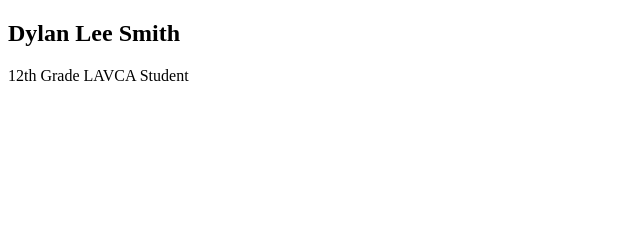
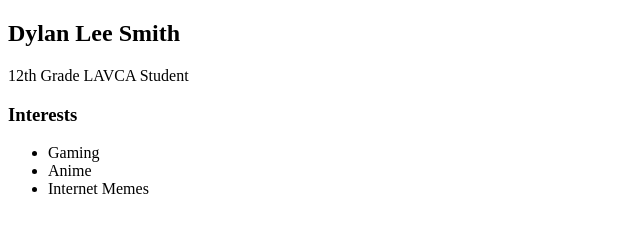
Before and after one commit to DSmith815/DSmith815.github.io, a plain HTML site: page index.html in a window 1280 px wide. Shown: the whole page, without its empty margins (0-640 px from the left). Drawn offline with Linux system fonts and the light colour scheme.

Commit message:
something

```diff
--- a/index.html
+++ b/index.html
@@ -17,9 +17,18 @@
 <div>
 
 </div>
+<!-- Content section -->
 <h2>Dylan Lee Smith</h2>
 <p>12th Grade LAVCA Student </p>
- <!-- Content section -->
+ <!-- Interests section -->
+ <div>
+    <h3>Interests</h3>
+    <ul>
+        <li>Gaming</li>
+        <li>Anime</li>
+        <li>Internet Memes</li>
+        </ul>
+    </div>
  <div>
 
  </div>
```
